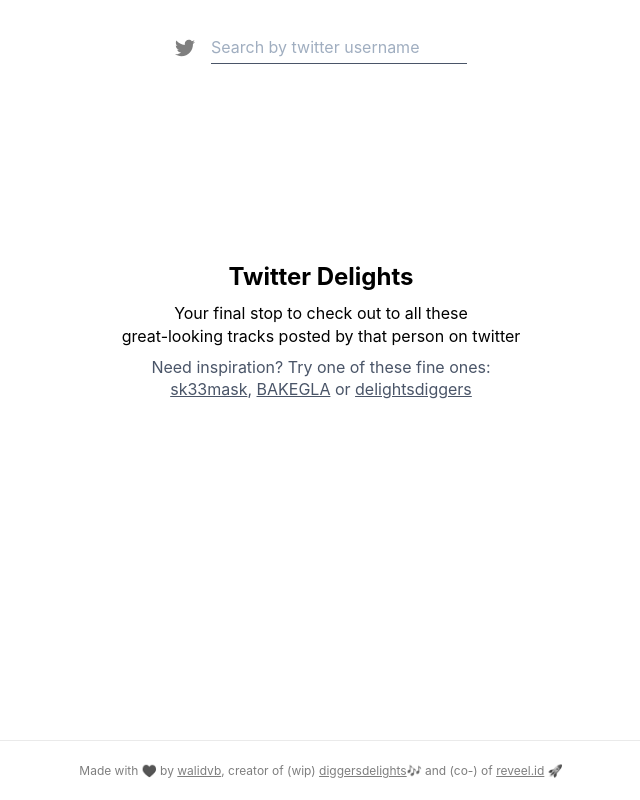
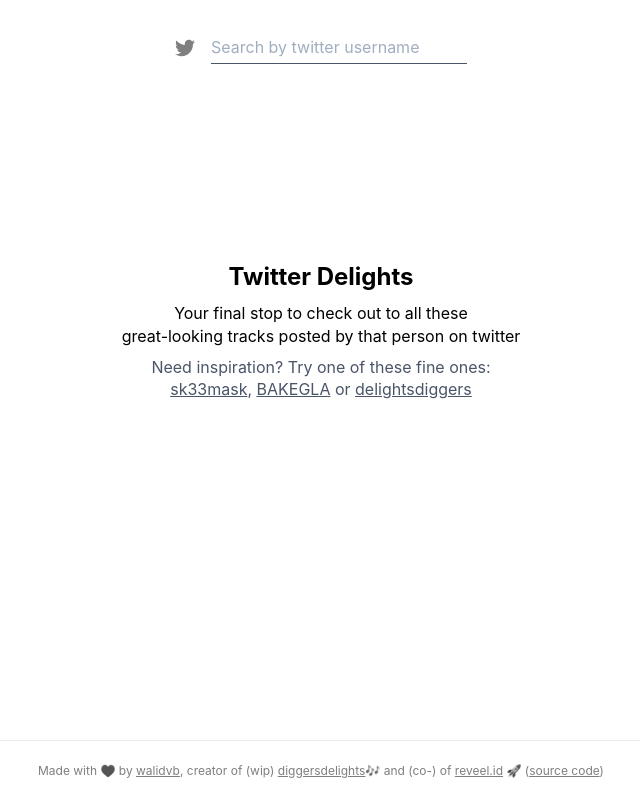
Before and after one commit to rosofo/twitterdelights, a Next.js app: page / in a window 1280 px wide. Shown: the whole page, without its empty margins (319-959 px from the left). Built offline with nearby package versions, Linux system fonts and the light colour scheme.

Commit message:
adds source code link

```diff
--- a/pages/index.js
+++ b/pages/index.js
@@ -125,7 +125,7 @@
 
       <footer className={styles.footer}>
           <div className="text-gray-600 text-xs">
-            Made with ♥️ by&nbsp;<a className="underline hover:no-underline" href="http://walidvb.com" target="_blank">walidvb</a>, creator of (wip) <a className="underline hover:no-underline" href="http://www.diggersdelights.net/curated" target="_blank">diggersdelights</a>🎶 and (co-) of <a href="https://reveel.id" className="underline hover:no-underline" target="_blank">reveel.id</a> 🚀
+            Made with ♥️ by&nbsp;<a className="underline hover:no-underline" href="http://walidvb.com" target="_blank">walidvb</a>, creator of (wip) <a className="underline hover:no-underline" href="http://www.diggersdelights.net/curated" target="_blank">diggersdelights</a>🎶 and (co-) of <a href="https://reveel.id" className="underline hover:no-underline" target="_blank">reveel.id</a> 🚀 (<a href="https://github.com/walidvb/twitterdelights" target="_blank" className="underline hover:no-underline">source code</a>)
           </div>
       </footer>
     </div>
```
